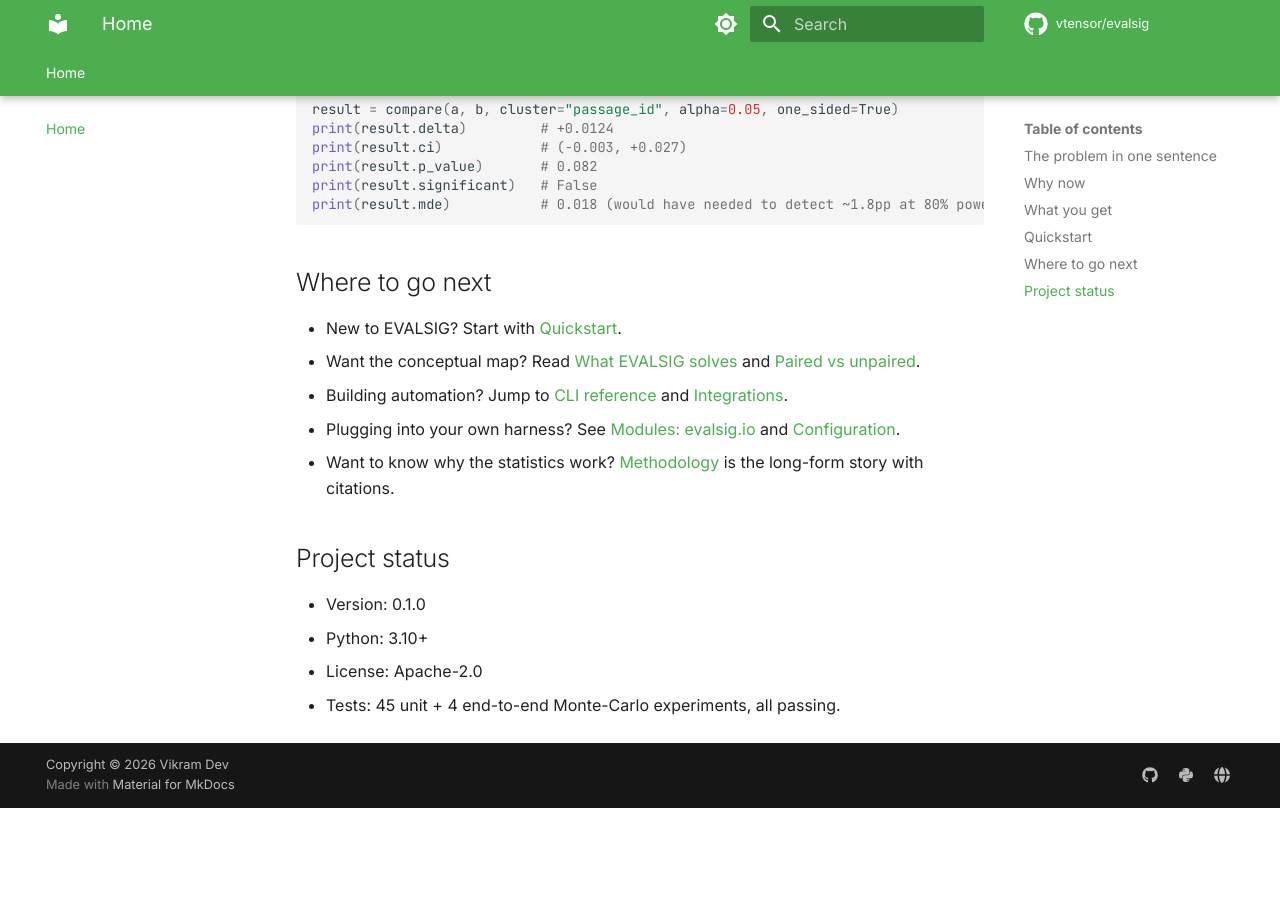
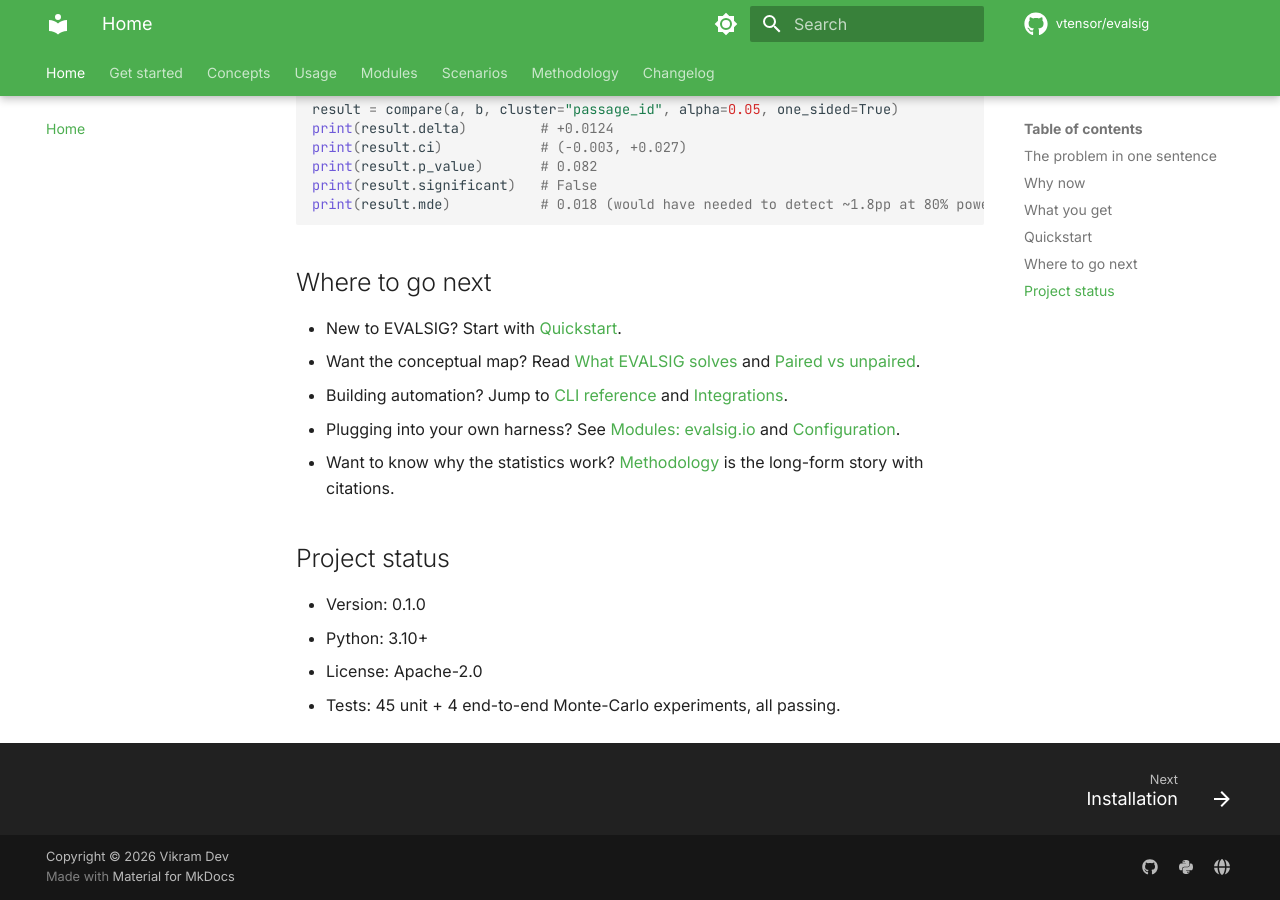
Before and after one commit to vtensor/evalsig, an MkDocs documentation site: the page built from docs/index.md, in a window 1280 px wide and 900 px high, scrolled down 1906 px. Built offline with MkDocs 1.6.1 and Material for MkDocs 9.7.7, drawn with Linux system fonts in a browser that asks for light colours; comment, search, counter and statistics services are not loaded; before the commit the page ends 2714 px from its top, so only the background shows below that; some of the changed lines change nothing that is shown.

Commit message:
mkdocs.yml fixed

```diff
--- a/mkdocs.yml
+++ b/mkdocs.yml
@@ -1,5 +1,5 @@
 site_name: EvalSig
-site_description: Statistical rigor for frontier AI evaluation — paired tests, clustered SE, MDE/power.
+site_description: Statistical rigor for frontier AI evaluation. Paired tests, clustered SE, MDE and power.
 site_url: https://www.melonai.in/docs/evalsig/
 site_author: Vikram Dev
 
@@ -35,7 +35,6 @@
     - navigation.tabs
     - navigation.tabs.sticky
     - navigation.sections
-    - navigation.expand
     - navigation.top
     - navigation.tracking
     - navigation.instant
@@ -83,9 +82,47 @@
       emoji_index: !!python/name:material.extensions.emoji.twemoji
       emoji_generator: !!python/name:material.extensions.emoji.to_svg
 
-# Extend this nav as you add docs. Anything you list must exist as a .md file in docs/.
 nav:
   - Home: index.md
+  - Get started:
+      - Installation: get-started/installation.md
+      - Quickstart: get-started/quickstart.md
+      - First comparison: get-started/first-comparison.md
+      - Understanding output: get-started/understanding-output.md
+  - Concepts:
+      - What EvalSig solves: concepts/what-evalsig-solves.md
+      - Paired vs unpaired: concepts/paired-vs-unpaired.md
+      - Clustering: concepts/clustering.md
+      - MDE and power: concepts/mde-and-power.md
+      - Effect sizes: concepts/effect-sizes.md
+      - Multiplicity: concepts/multiplicity.md
+      - Sequential testing: concepts/sequential-testing.md
+      - Glossary: concepts/glossary.md
+  - Usage:
+      - CLI: usage/cli.md
+      - Configuration: usage/configuration.md
+      - Python API: usage/python-api.md
+      - Output formats: usage/output-formats.md
+      - Integrations: usage/integrations.md
+  - Modules:
+      - types: modules/types.md
+      - exceptions: modules/exceptions.md
+      - io: modules/io.md
+      - inference: modules/inference.md
+      - compare: modules/compare.md
+      - store: modules/store.md
+      - integrations: modules/integrations.md
+      - cli: modules/cli.md
+  - Scenarios:
+      - CI release gate: scenarios/ci-release-gate.md
+      - Multi-task gates: scenarios/multi-task-gates.md
+      - Sequential watch: scenarios/sequential-watch.md
+      - A/B on RLHF checkpoints: scenarios/ab-on-rlhf-checkpoints.md
+      - Flakiness detection: scenarios/flakiness-detection.md
+      - Compliance audit trail: scenarios/compliance-audit-trail.md
+      - Auditing third-party evals: scenarios/auditing-third-party-evals.md
+  - Methodology: methodology.md
+  - Changelog: changelog.md
 
 extra:
   social:
@@ -96,7 +133,6 @@
     - icon: fontawesome/solid/globe
       link: https://www.melonai.in
 
-# KaTeX rendering for the statistical formulas (paired-t, bootstrap CI, etc.)
 extra_javascript:
   - https://polyfill.io/v3/polyfill.min.js?features=es6
   - https://cdn.jsdelivr.net/npm/mathjax@3/es5/tex-mml-chtml.js
```
